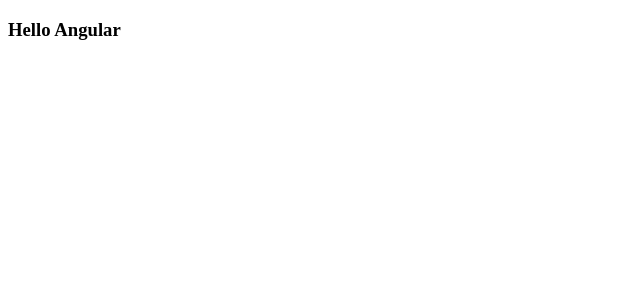
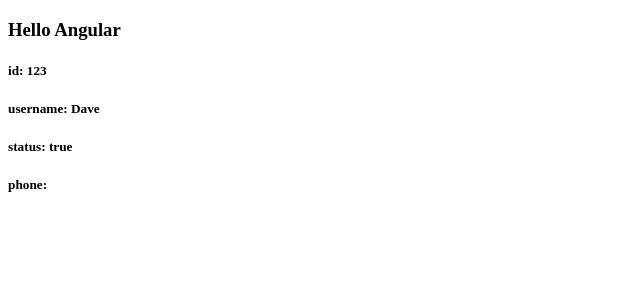
Before and after one commit to thanhdattt2006/Angular, an Angular app in the folder day1/: page / in a window 1280 px wide. Shown: the top 300 px of the page, without its empty margins (0-640 px from the left). Built offline with nearby package versions, Linux system fonts and the light colour scheme.

Commit message:
update data binding example in component1 and turn off strict mode

```diff
--- a/day1/src/app/component1/component1.component.html
+++ b/day1/src/app/component1/component1.component.html
@@ -1 +1,5 @@
 <h3>Hello Angular</h3>
+<h5>id: {{id}}</h5>
+<h5>username: {{username}}</h5>
+<h5>status: {{status}}</h5>
+<h5>phone: {{phone}}</h5>
--- a/day1/src/app/component1/component1.component.ts
+++ b/day1/src/app/component1/component1.component.ts
@@ -1,10 +1,21 @@
-import { Component } from "@angular/core";
+import { Component, OnInit } from "@angular/core";
 
 @Component({
   selector: 'app-root',
   templateUrl: './component1.component.html'
 })
 
-export class Component1Component {
+export class Component1Component implements OnInit {
 
+  constructor() { }
+
+  id: number = 123;
+  username: string;
+  status: boolean;
+  phone: any;
+
+  ngOnInit() {
+    this.username = "Dave"
+    this.status = true;
+  }
 }
--- a/day1/tsconfig.json
+++ b/day1/tsconfig.json
@@ -3,7 +3,7 @@
 {
   "compileOnSave": false,
   "compilerOptions": {
-    "strict": true,
+    "strict": false,
     "noImplicitOverride": true,
     "noPropertyAccessFromIndexSignature": true,
     "noImplicitReturns": true,
```
